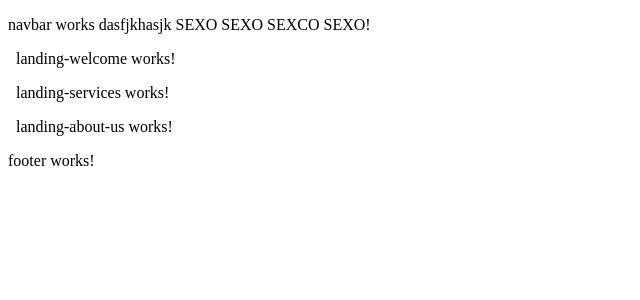
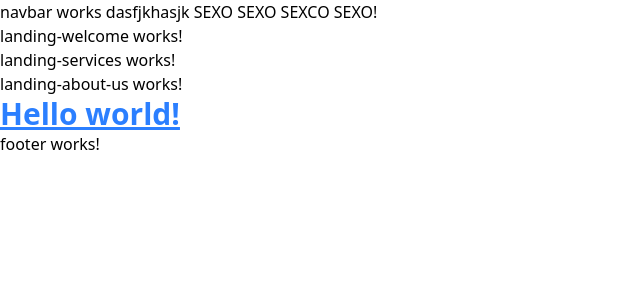
Before and after one commit to AndresGutierrezBastidas/Peluqueria-proyect, an Angular app in the folder peluqueria/: page / in a window 1280 px wide. Shown: the top 300 px of the page, without its empty margins (0-640 px from the left). Built offline with nearby package versions, Linux system fonts and the light colour scheme.

Commit message:
Instalación de tailwind

```diff
--- a/peluqueria/package.json
+++ b/peluqueria/package.json
@@ -20,8 +20,11 @@
     "@angular/platform-server": "^19.2.0",
     "@angular/router": "^19.2.0",
     "@angular/ssr": "^19.2.5",
+    "@tailwindcss/postcss": "^4.1.3",
     "express": "^4.18.2",
+    "postcss": "^8.5.3",
     "rxjs": "~7.8.0",
+    "tailwindcss": "^4.1.3",
     "tslib": "^2.3.0",
     "zone.js": "~0.15.0"
   },
--- a/peluqueria/src/app/page/landing-page/landing-page.component.html
+++ b/peluqueria/src/app/page/landing-page/landing-page.component.html
@@ -22,6 +22,11 @@
     <section id="conoce">
         <landing-about-us></landing-about-us>
     </section>
+
+    <h1 class="text-3xl font-bold underline text-blue-500">
+      Hello world!
+    </h1>
+
 </body>
 
 </html>
--- a/peluqueria/src/styles.css
+++ b/peluqueria/src/styles.css
@@ -1 +1,3 @@
 /* You can add global styles to this file, and also import other style files */
+
+@import "tailwindcss";
```
Also changed, not shown: peluqueria/.postcssrc.json (added), 1 other file (tests, documents, lock files or other folders).
